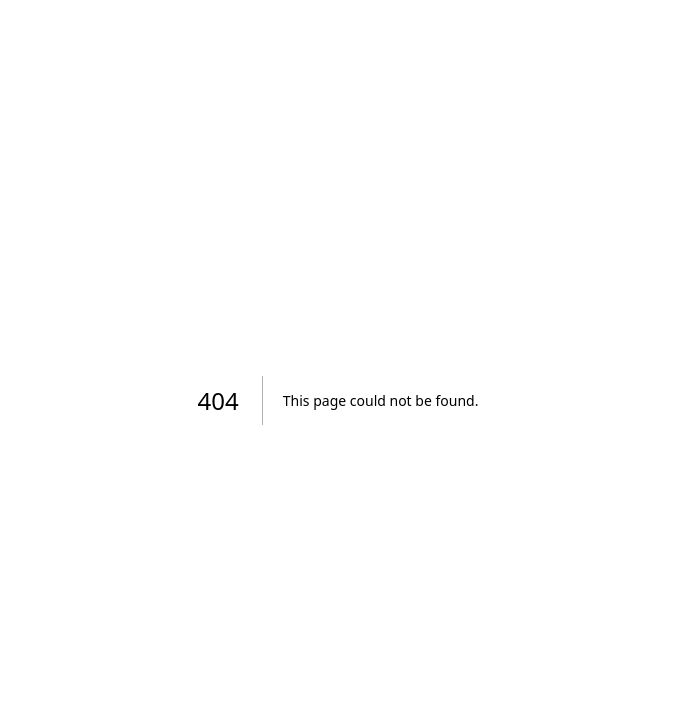
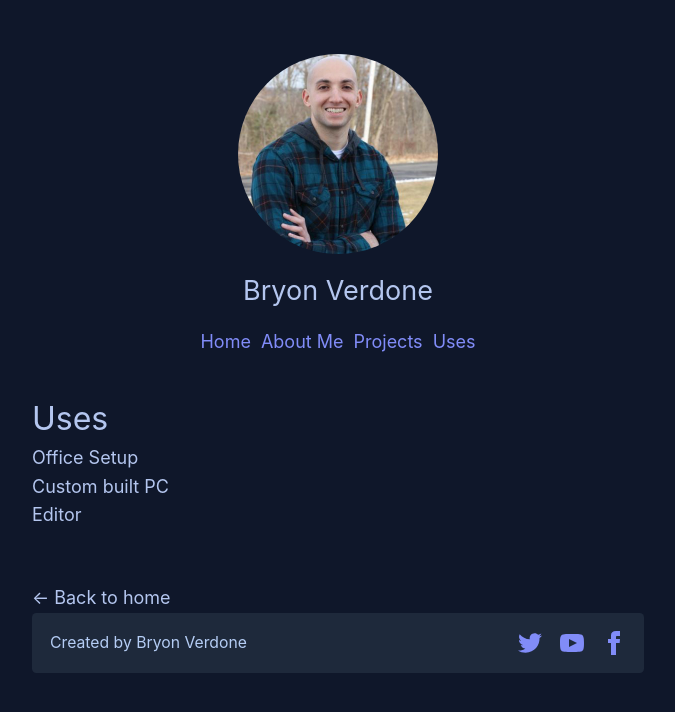
Before and after one commit to BryonVerdone/nextjs-blog, a Next.js app: page /uses in a window 1280 px wide. Before the commit this address had no page. Shown: the top 712 px of the page, without its empty margins (302-977 px from the left). Built offline with nearby package versions, Linux system fonts and the light colour scheme.

Commit message:
added uses page, footer component

```diff
--- /dev/null
+++ b/components/Footer/Footer.js
@@ -0,0 +1,46 @@
+const Footer = () => {
+  return (
+    <footer className='footer items-center p-4 bg-neutral text-neutral-content rounded'>
+      <div className='items-center grid-flow-col'>
+        <p>Created by Bryon Verdone</p>
+      </div>
+      <div className='grid-flow-col gap-4 md:place-self-center md:justify-self-end'>
+        <a className='text-secondary'>
+          <svg
+            xmlns='http://www.w3.org/2000/svg'
+            width='24'
+            height='24'
+            viewBox='0 0 24 24'
+            className='fill-current'
+          >
+            <path d='M24 4.557c-.883.392-1.832.656-2.828.775 1.017-.609 1.798-1.574 2.165-2.724-.951.564-2.005.974-3.127 1.195-.897-.957-2.178-1.555-3.594-1.555-3.179 0-5.515 2.966-4.797 6.045-4.091-.205-7.719-2.165-10.148-5.144-1.29 2.213-.669 5.108 1.523 6.574-.806-.026-1.566-.247-2.229-.616-.054 2.281 1.581 4.415 3.949 4.89-.693.188-1.452.232-2.224.084.626 1.956 2.444 3.379 4.6 3.419-2.07 1.623-4.678 2.348-7.29 2.04 2.179 1.397 4.768 2.212 7.548 2.212 9.142 0 14.307-7.721 13.995-14.646.962-.695 1.797-1.562 2.457-2.549z'></path>
+          </svg>
+        </a>
+        <a className='text-secondary'>
+          <svg
+            xmlns='http://www.w3.org/2000/svg'
+            width='24'
+            height='24'
+            viewBox='0 0 24 24'
+            className='fill-current'
+          >
+            <path d='M19.615 3.184c-3.604-.246-11.631-.245-15.23 0-3.897.266-4.356 2.62-4.385 8.816.029 6.185.484 8.549 4.385 8.816 3.6.245 11.626.246 15.23 0 3.897-.266 4.356-2.62 4.385-8.816-.029-6.185-.484-8.549-4.385-8.816zm-10.615 12.816v-8l8 3.993-8 4.007z'></path>
+          </svg>
+        </a>
+        <a className='text-secondary'>
+          <svg
+            xmlns='http://www.w3.org/2000/svg'
+            width='24'
+            height='24'
+            viewBox='0 0 24 24'
+            className='fill-current'
+          >
+            <path d='M9 8h-3v4h3v12h5v-12h3.642l.358-4h-4v-1.667c0-.955.192-1.333 1.115-1.333h2.885v-5h-3.808c-3.596 0-5.192 1.583-5.192 4.615v3.385z'></path>
+          </svg>
+        </a>
+      </div>
+    </footer>
+  );
+};
+
+export default Footer;
--- a/components/Nav/Nav.js
+++ b/components/Nav/Nav.js
@@ -13,6 +13,9 @@
       <Link className='text-secondary' href={'/projects'}>
         Projects
       </Link>
+      <Link className='text-secondary' href={'/uses'}>
+        Uses
+      </Link>
     </nav>
   );
 };
--- a/components/layout.js
+++ b/components/layout.js
@@ -5,6 +5,7 @@
 import Link from 'next/link';
 import Nav from './Nav/Nav';
 const name = 'Bryon Verdone';
+import Footer from './Footer/Footer';
 export const siteTitle = 'Bryon Verdone';
 
 export default function Layout({ children, home }) {
@@ -67,6 +68,7 @@
           <Link href='/'>← Back to home</Link>
         </div>
       )}
+      <Footer />
     </div>
   );
 }
--- a/pages/index.js
+++ b/pages/index.js
@@ -19,13 +19,16 @@
       <Head>
         <title>{siteTitle}</title>
       </Head>
-      <section className={utilStyles.headingMd}>
+      <section className={utilStyles.homeContent}>
         {/* <Nav /> */}
-        <p>Hello, I'm Bryon. I'm a software engineer and IT professional </p>
+        <p>
+          Hello, I'm Bryon. I'm a software engineer and IT professional that
+          uses Javascript to build sites and web apps{' '}
+        </p>
         <p>
           Take a look at my code{' '}
           <a
-            className='link'
+            className='text-secondary'
             target='_blank'
             href='https://github.com/BryonVerdone'
           >
--- /dev/null
+++ b/pages/uses.js
@@ -0,0 +1,22 @@
+import React from 'react';
+import Layout from '../components/layout';
+const Uses = () => {
+  return (
+    <Layout>
+      <h2>Uses</h2>
+      <section>
+        <article>
+          <h3>Office Setup</h3>
+          <ul>
+            <li>Custom built PC</li>
+          </ul>
+        </article>
+        <article>
+          <h3>Editor</h3>
+        </article>
+      </section>
+    </Layout>
+  );
+};
+
+export default Uses;
--- a/styles/utils.module.css
+++ b/styles/utils.module.css
@@ -21,8 +21,19 @@
 }
 
 .headingMd {
-  font-size: 1.2rem;
+  font-size: 1rem;
   line-height: 1.5;
+}
+
+.homeContent {
+  /* text-align: center; */
+  font-size: 1.1rem;
+}
+
+@media screen and (max-width: 390px) {
+  .homeContent {
+    text-align: center;
+  }
 }
 
 .borderCircle {
```
